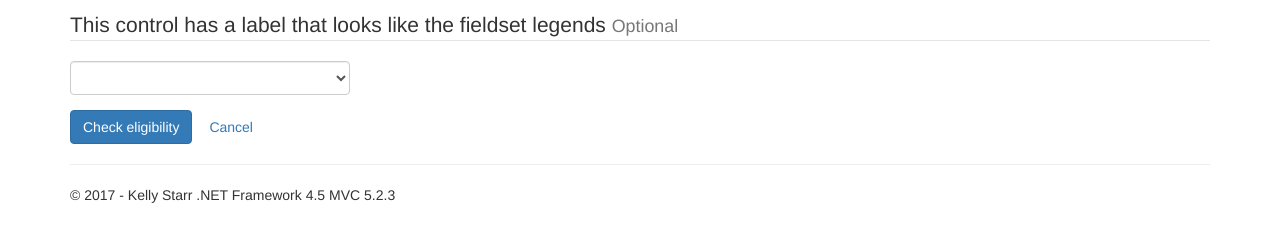
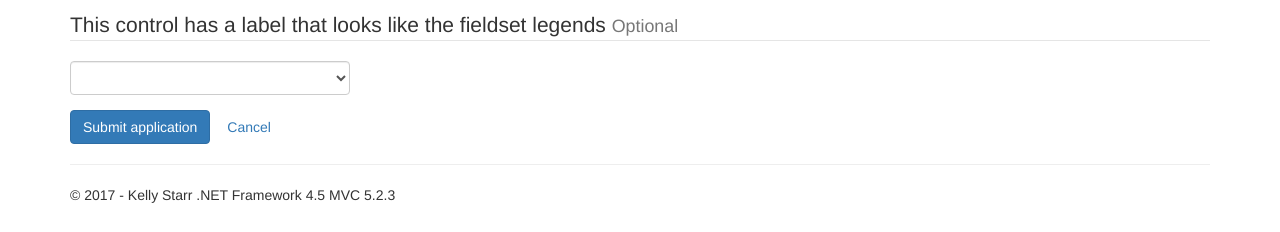
Before and after one commit to Kellamity/Kellamity.github.io, a Jekyll site: the page bootstrap3demo/index.html, which Jekyll copies as it is, in a window 1280 px wide and 900 px high, scrolled down 591 px. Shown: the part 665-897 px from the top of the window. Built offline with Jekyll 4.4.1, drawn with Linux system fonts in a browser that asks for light colours.

Commit message:
Update index.html

```diff
--- a/bootstrap3demo/index.html
+++ b/bootstrap3demo/index.html
@@ -127,7 +127,7 @@
         </select>
     </div>
 
-    <button type="submit" id="btnSubmit" class="btn btn-primary">Check eligibility</button>
+    <button type="submit" id="btnSubmit" class="btn btn-primary">Submit application</button>
     <a class="btn btn-secondary" data-toggle="modal" data-target="#cancelModal" href="#">Cancel</a>
 </form><div tabindex="0" id="cancelModal" class="modal fade" role="dialog" aria-describedby="modal-body" aria-labelledby="modal-title">
     <div class="modal-dialog">
```
